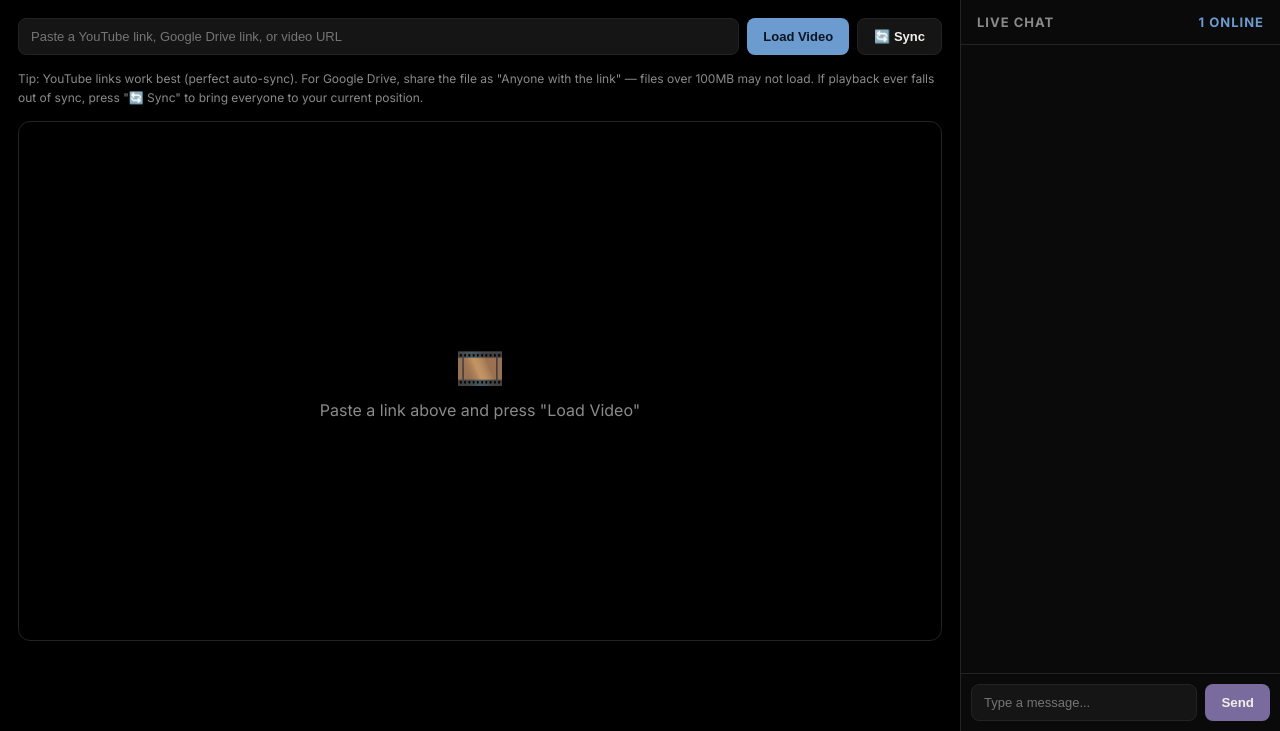
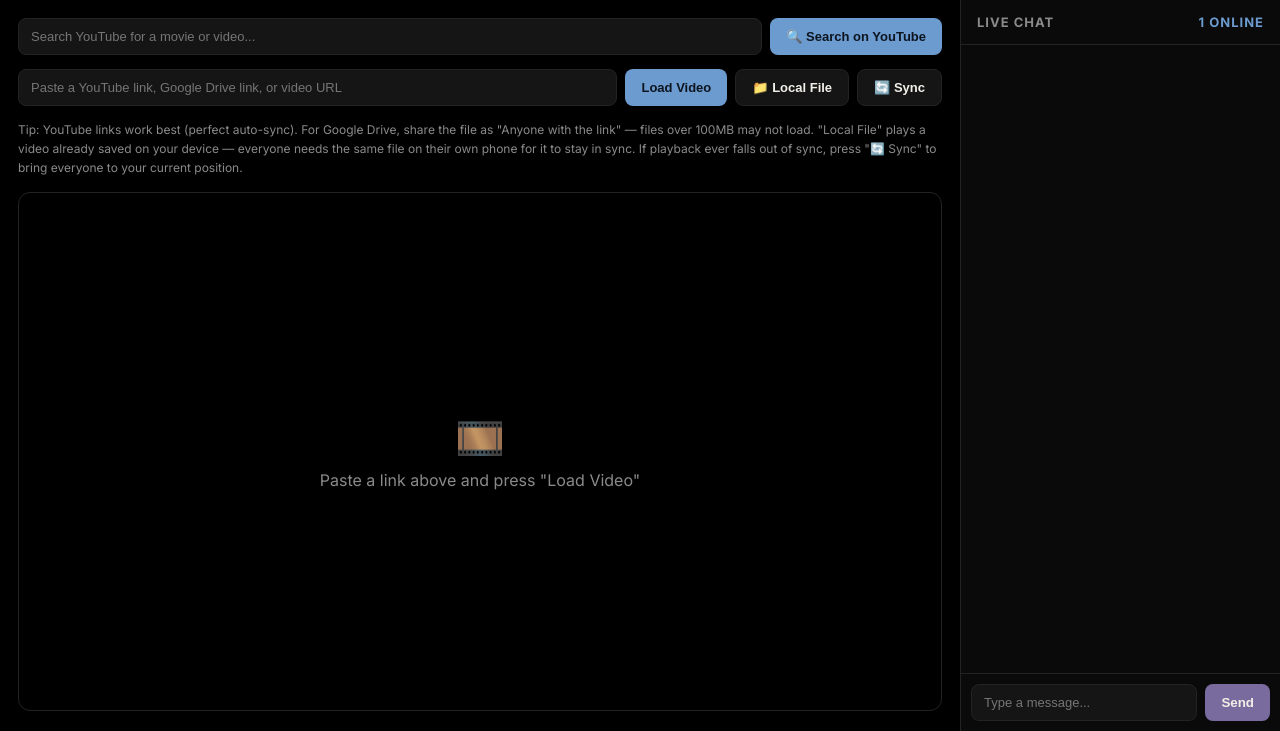
Before and after one commit to Therealmahfooz/watch_party, a Flask app: template templates/room.html in a window 1280 px wide. Shown: the part 69-800 px from the top of the page. Run offline with Flask 3, Linux system fonts and the light colour scheme; the template is opened without the code that fills it, so the values that code supplies are empty; some libraries are stand-ins or nearby versions.

Commit message:
Add files via upload

```diff
--- a/templates/room.html
+++ b/templates/room.html
@@ -215,12 +215,12 @@
     white-space: nowrap;
   }
 
-  #resync-btn {
+  #resync-btn, #local-file-btn {
     background: var(--surface-2);
     color: var(--text);
     border: 1px solid var(--line);
   }
-  #resync-btn:hover { border-color: var(--accent); }
+  #resync-btn:hover, #local-file-btn:hover { border-color: var(--accent); }
 
   .stage {
     background: #000;
@@ -234,10 +234,6 @@
     position: relative;
   }
 
-  .stage.drive-fallback {
-    aspect-ratio: auto;
-    height: min(60vh, 420px);
-  }
 
   .stage video {
     width: 100%;
@@ -489,11 +485,17 @@
   <div class="main" id="main-panel">
     <div class="controls-panel" id="controls-panel">
       <div class="url-bar">
+        <input type="text" id="yt-search-input" placeholder="Search YouTube for a movie or video...">
+        <button id="yt-search-btn">🔍 Search on YouTube</button>
+      </div>
+      <div class="url-bar">
         <input type="text" id="video-url" placeholder="Paste a YouTube link, Google Drive link, or video URL">
         <button id="load-btn">Load Video</button>
+        <button id="local-file-btn" title="Play a video already saved on this device">📁 Local File</button>
         <button id="resync-btn" title="Sync everyone to your current position">🔄 Sync</button>
+        <input type="file" id="local-file-input" accept="video/*" style="display:none;">
       </div>
-      <div class="hint">Tip: YouTube links work best (perfect auto-sync). For Google Drive, share the file as "Anyone with the link" — files over 100MB may not load. If playback ever falls out of sync, press "🔄 Sync" to bring everyone to your current position.</div>
+      <div class="hint">Tip: YouTube links work best (perfect auto-sync). For Google Drive, share the file as "Anyone with the link" — files over 100MB may not load. "Local File" plays a video already saved on your device — everyone needs the same file on their own phone for it to stay in sync. If playback ever falls out of sync, press "🔄 Sync" to bring everyone to your current position.</div>
     </div>
 
     <div class="stage" id="stage">
@@ -502,11 +504,10 @@
         Paste a link above and press "Load Video"
       </div>
       <video id="player" controls style="display:none;"></video>
-      <iframe id="preview-player" style="display:none; width:100%; height:100%; border:0;" allow="autoplay"></iframe>
       <div id="yt-player" style="display:none; width:100%; height:100%;"></div>
     </div>
     <div class="hint" id="fallback-note" style="display:none; color:var(--accent);">
-      This video couldn't load directly, so Google's own player is shown instead. Auto-sync isn't available in this mode — use the "🔄 Sync" button to keep everyone aligned manually.
+      This Google Drive video couldn't be loaded directly — Drive is blocking or restricting this file. Try a YouTube link instead (most reliable), or use "📁 Local File" if everyone has the same video saved on their device.
     </div>
   </div>
 
@@ -562,7 +563,6 @@
   const socket = io();
 
   const video = document.getElementById('player');
-  const previewFrame = document.getElementById('preview-player');
   const ytContainer = document.getElementById('yt-player');
   const emptyStage = document.getElementById('empty-stage');
   const fallbackNote = document.getElementById('fallback-note');
@@ -571,7 +571,6 @@
   const mainPanel = document.getElementById('main-panel');
 
   let suppressEmit = false; // true while we're applying a remote event, so we don't echo it back
-  let currentPreviewUrl = null;
   let activeType = null; // 'youtube' | 'drive' | 'direct'
   let ytPlayer = null;
   let ytReady = false;
@@ -644,11 +643,28 @@
     socket.emit('set_video', { room: ROOM, url: url });
   });
 
+  // ---- Local file playback ----
+  // A file picked here only exists on this device — there's no way to send
+  // gigabytes of video to the other person over the network. Play/pause/seek
+  // still sync normally through the socket, so this works great as long as
+  // everyone loads the *same* file from their own device.
+  document.getElementById('local-file-btn').addEventListener('click', () => {
+    document.getElementById('local-file-input').click();
+  });
+
+  document.getElementById('local-file-input').addEventListener('change', (e) => {
+    const file = e.target.files && e.target.files[0];
+    if (!file) return;
+    const objectUrl = URL.createObjectURL(file);
+    showDirectVideo(objectUrl);
+    enterCinemaMode();
+    addMessage(null, `${NAME} loaded a local file — everyone needs the same video saved on their own device to stay in sync.`, true);
+  });
+
   function hideAllPlayers() {
     emptyStage.style.display = 'none';
     fallbackNote.style.display = 'none';
     video.style.display = 'none';
-    previewFrame.style.display = 'none';
     ytContainer.style.display = 'none';
     document.getElementById('stage').classList.remove('drive-fallback');
     if (ytPollTimer) { clearInterval(ytPollTimer); ytPollTimer = null; }
@@ -661,13 +677,13 @@
     video.src = src;
   }
 
-  function showFallbackPreview(previewUrl) {
+  function showDriveError() {
     hideAllPlayers();
-    activeType = 'drive-fallback';
-    document.getElementById('stage').classList.add('drive-fallback');
+    activeType = null;
+    emptyStage.style.display = 'block';
+    emptyStage.querySelector('.reel').textContent = '⚠️';
+    emptyStage.lastChild.textContent = "This Drive video couldn't be loaded.";
     fallbackNote.style.display = 'block';
-    previewFrame.style.display = 'block';
-    previewFrame.src = previewUrl;
   }
 
   function showYouTube(videoId, startTime, autoplay) {
@@ -732,25 +748,24 @@
     }, 1000);
   }
 
-  // If the direct <video> fails to load (common with larger/blocked Drive
-  // files), automatically fall back to Google's own embedded player.
+  // If the direct <video> fails to load (common with restricted/large
+  // Drive files), show a plain error instead of any third-party player.
   video.addEventListener('error', () => {
-    if (currentPreviewUrl) {
-      showFallbackPreview(currentPreviewUrl);
+    if (activeType === 'direct') {
+      showDriveError();
     }
   });
 
   function loadVideo(videoInfo, startTime, playing) {
     if (!videoInfo) return;
-    currentPreviewUrl = videoInfo.preview_url || null;
 
     if (videoInfo.type === 'youtube') {
       showYouTube(videoInfo.video_id, startTime, playing);
     } else if (videoInfo.type === 'drive') {
       if (videoInfo.video_url) {
         showDirectVideo(videoInfo.video_url);
-      } else if (videoInfo.preview_url) {
-        showFallbackPreview(videoInfo.preview_url);
+      } else {
+        showDriveError();
       }
     } else {
       showDirectVideo(videoInfo.video_url);
@@ -848,7 +863,7 @@
       t = video.currentTime;
       playing = !video.paused;
     } else {
-      return; // nothing to sync in drive-fallback mode
+      return; // no active player to sync
     }
     socket.emit('resync', { room: ROOM, time: t, playing: playing });
   });
```
